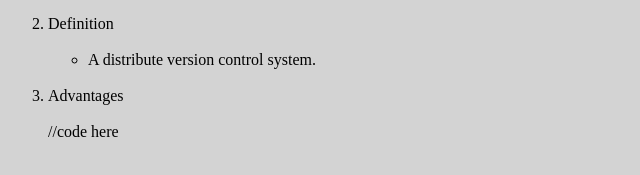
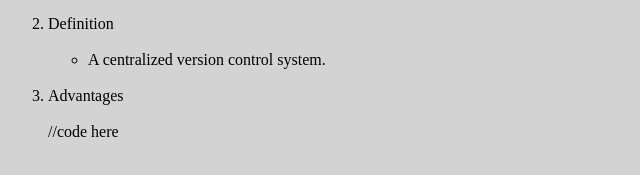
Before and after one commit to ProgappsServer/Repo1, a plain HTML site: page index.html in a window 1280 px wide. Shown: the part 141-316 px from the top of the page, 0-640 px from the left. Drawn offline with Linux system fonts and the light colour scheme.

Commit message:
edit again

```diff
--- a/index.html
+++ b/index.html
@@ -14,7 +14,7 @@
 <li>Definition</li>
 <br>
 <ul>
-<li>A distribute version control system.</li>
+<li>A centralized version control system.</li>
 </ul>
 <br>
 <li>Advantages</li>
```
